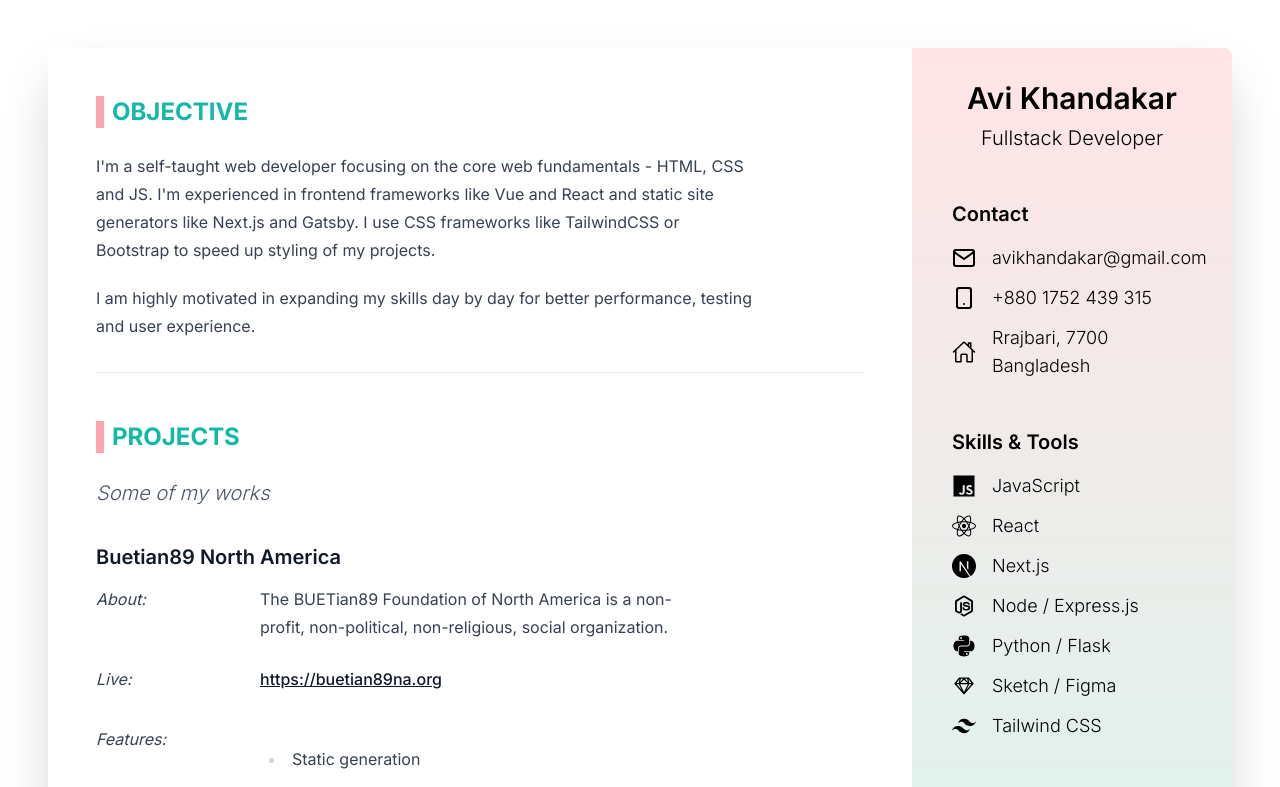
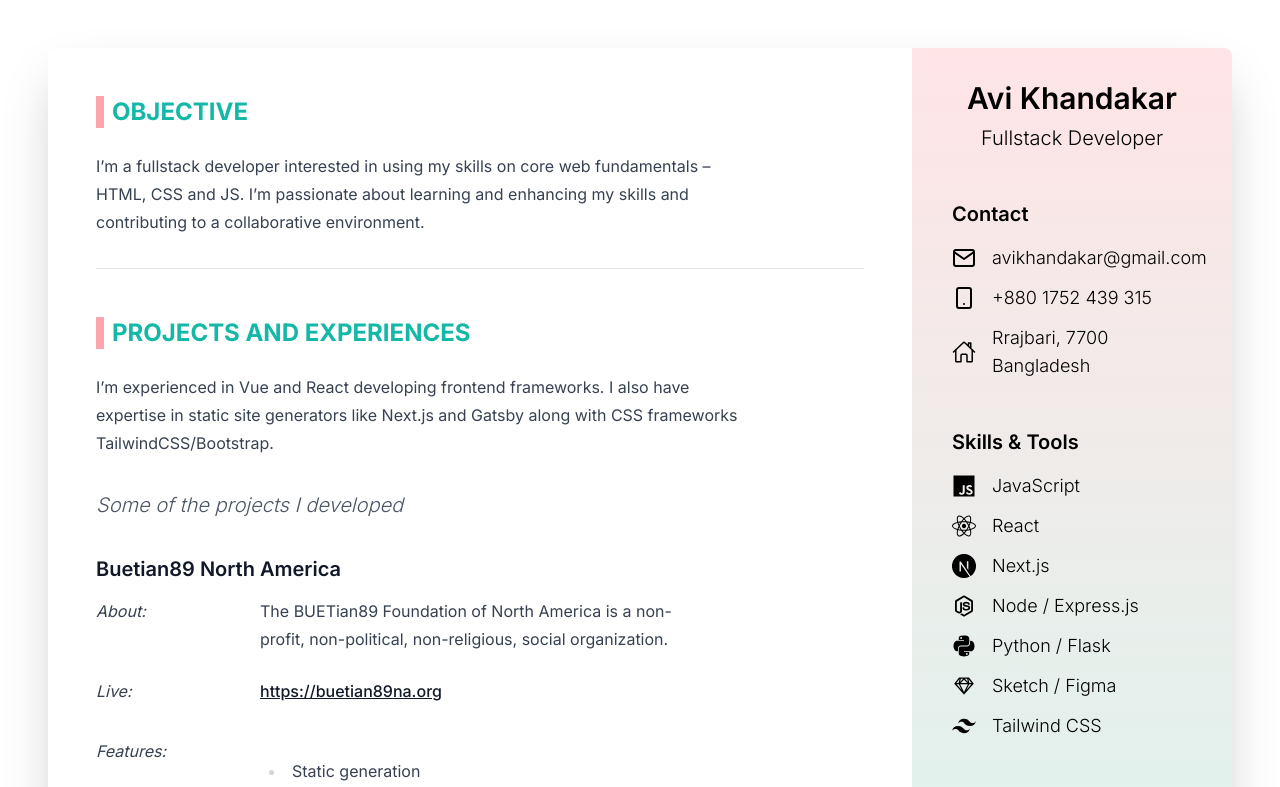
Before and after one commit to avikhandakar-dev/avikh-resume, a Next.js app: page / in a window 1280 px wide. Shown: the top 787 px of the page. Built offline with nearby package versions, Linux system fonts and the light colour scheme; a web font is replaced by a local one.

Commit message:
bug fix 3

```diff
--- a/pages/index.js
+++ b/pages/index.js
@@ -102,22 +102,15 @@ export default function Home() {
             <div className="prose">
               <h2 className="text-teal-500 uppercase relative pl-4"><span className="absolute inset-0 w-2 h-full bg-rose-300" />Objective</h2>
               <p>
-                I'm a self-taught web developer focusing on the core web
-                fundamentals - HTML, CSS and JS. I'm experienced in frontend
-                frameworks like Vue and React and static site generators like
-                Next.js and Gatsby. I use CSS frameworks like
-                TailwindCSS or Bootstrap to speed up styling of my
-                projects.
+              I’m a fullstack developer interested in using my skills on core web fundamentals – HTML, CSS and JS. I’m passionate about learning and enhancing my skills and contributing to a collaborative environment.
               </p>
-              <p>
-                I am highly motivated in expanding my skills day by day for
-                better performance, testing and user experience.
-              </p>
+
             </div>
             <hr className="mt-8 mb-12" />
             <div className="prose">
-              <h2 className="text-teal-500 uppercase relative pl-4"><span className="absolute inset-0 w-2 h-full bg-rose-300" />Projects</h2>
-              <h3 className="font-light italic text-gray-600">Some of my works</h3>
+              <h2 className="text-teal-500 uppercase relative pl-4"><span className="absolute inset-0 w-2 h-full bg-rose-300" />PROJECTS AND EXPERIENCES</h2>
+              <p>I’m experienced in Vue and React developing frontend frameworks. I also have expertise in static site generators like Next.js and Gatsby along with CSS frameworks TailwindCSS/Bootstrap.</p>
+              <h3 className="font-light italic text-gray-600">Some of the projects I developed</h3>
               <div className="mb-16">
                 <h3>Buetian89 North America</h3>
                 <section className="mb-6">
```
